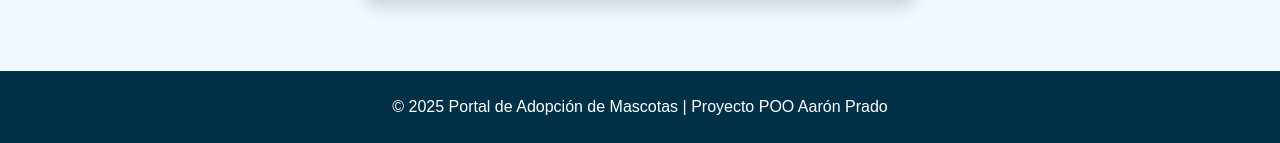
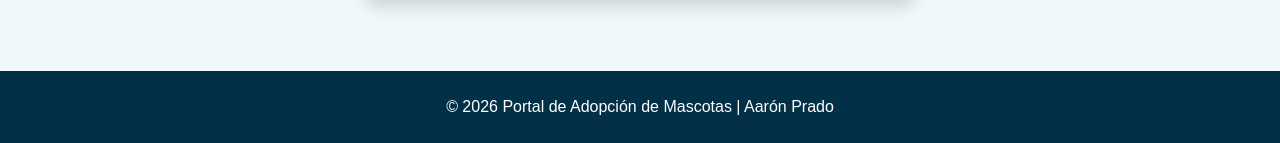
Before and after one commit to AaronPrado/proyecto-poo-adopcion, a Flask app: page /auth/registro in a window 1280 px wide. Shown: the part 1102-1245 px from the top of the page. Run offline with Flask 3, Linux system fonts and the light colour scheme.

Commit message:
docs: update README with OAuth info and fix footer year

```diff
--- a/app/templates/base.html
+++ b/app/templates/base.html
@@ -1,5 +1,6 @@
 <!DOCTYPE html>
 <html lang="es">
+
 <head>
     <meta charset="UTF-8">
     <meta name="viewport" content="width=device-width, initial-scale=1.0">
@@ -13,6 +14,7 @@
 
     {% block extra_css %}{% endblock %}
 </head>
+
 <body>
     <!-- Navbar -->
     <nav class="navbar navbar-expand-lg navbar-dark">
@@ -42,12 +44,19 @@
                         </a>
                         <ul class="dropdown-menu dropdown-menu-end" aria-labelledby="userDropdown">
                             {% if current_user.is_admin() %}
-                                    <li><a class="dropdown-item" href="{{ url_for('mascotas.admin_lista') }}">Panel Admin Mascotas</a></li>
-                                    <li><a class="dropdown-item" href="{{ url_for('solicitudes.admin_lista') }}">Panel Admin Solicitudes</a></li>
-                                    <li><hr class="dropdown-divider"></li>
+                            <li><a class="dropdown-item" href="{{ url_for('mascotas.admin_lista') }}">Panel Admin
+                                    Mascotas</a></li>
+                            <li><a class="dropdown-item" href="{{ url_for('solicitudes.admin_lista') }}">Panel Admin
+                                    Solicitudes</a></li>
+                            <li>
+                                <hr class="dropdown-divider">
+                            </li>
                             {% else %}
-                                    <li><a class="dropdown-item" href="{{ url_for('solicitudes.mis_solicitudes') }}">Mis Solicitudes</a></li>
-                                    <li><hr class="dropdown-divider"></li>
+                            <li><a class="dropdown-item" href="{{ url_for('solicitudes.mis_solicitudes') }}">Mis
+                                    Solicitudes</a></li>
+                            <li>
+                                <hr class="dropdown-divider">
+                            </li>
                             {% endif %}
                             <li><a class="dropdown-item" href="{{ url_for('auth.logout') }}">Cerrar Sesión</a></li>
                         </ul>
@@ -88,7 +97,7 @@
     <!-- Footer -->
     <footer class="text-center py-4 mt-5">
         <div class="container">
-            <p class="mb-0">&copy; 2025 Portal de Adopción de Mascotas | Proyecto POO Aarón Prado</p>
+            <p class="mb-0">&copy; 2026 Portal de Adopción de Mascotas | Aarón Prado</p>
         </div>
     </footer>
 
@@ -97,4 +106,5 @@
 
     {% block extra_js %}{% endblock %}
 </body>
+
 </html>
```
Also changed, not shown: README.md. Lines whose indentation alone changed are shown as unchanged.
